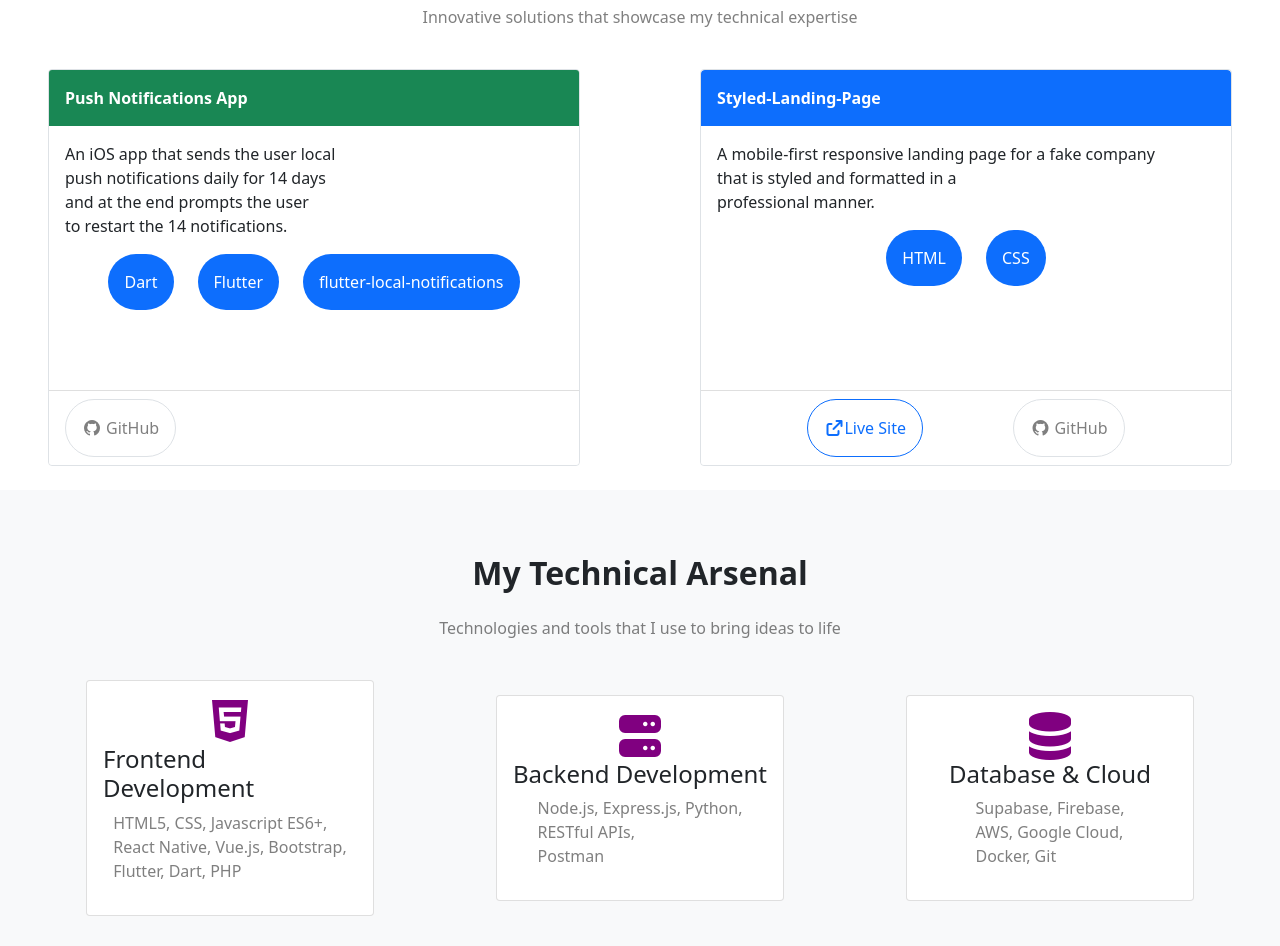
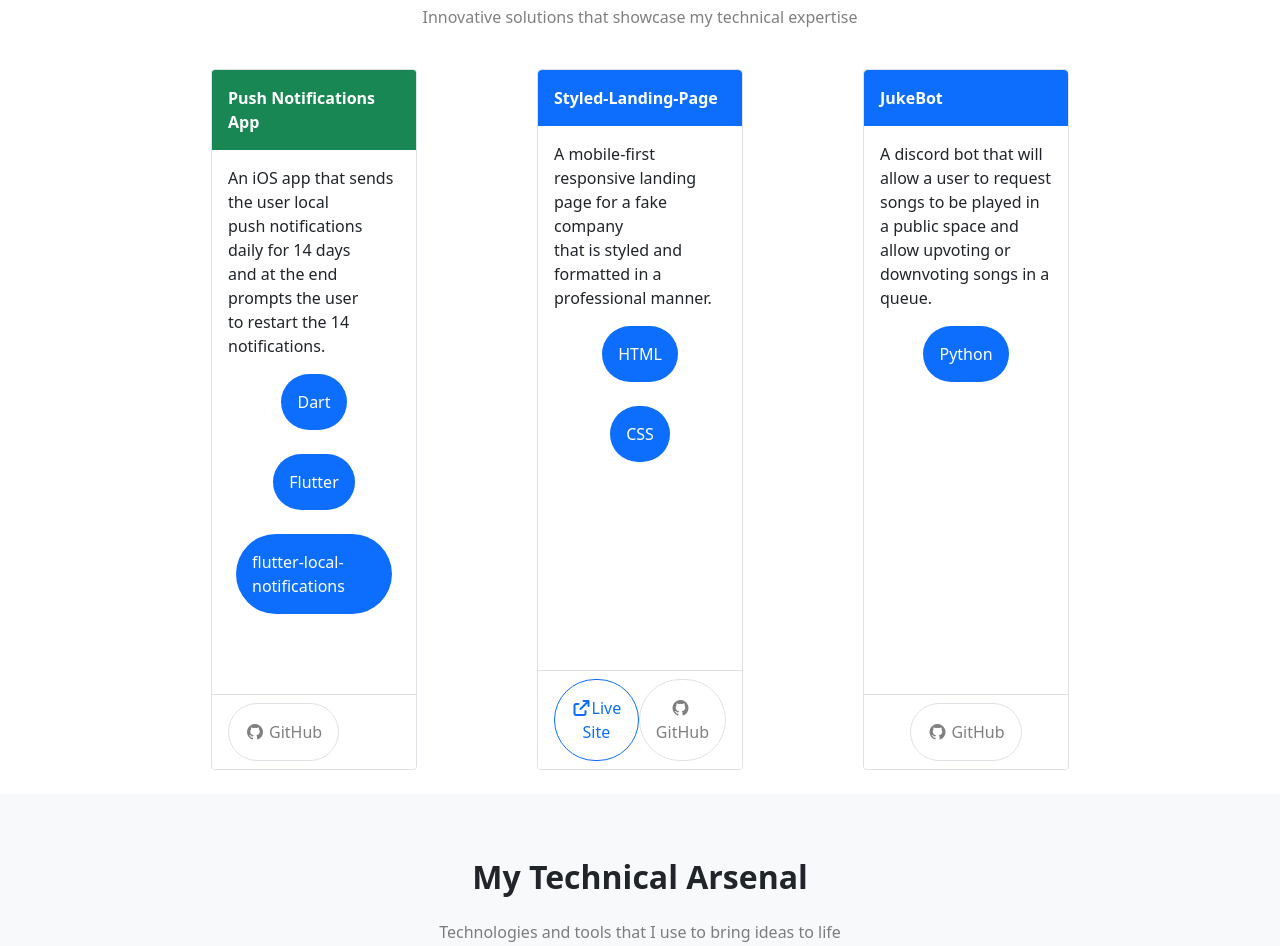
Before and after one commit to benj12/portfolio-website-bootstrap, a plain HTML site: page index.html in a window 1280 px wide. Shown: the part 781-1727 px from the top of the page. Drawn offline with nearby package versions, Linux system fonts and the light colour scheme.

Commit message:
Changed the layout for the projects section

```diff
--- a/index.html
+++ b/index.html
@@ -86,7 +86,7 @@
         <section id="projects">
             <h2 class="p-3 text-center fw-bold gradient-border-centered">Featured Projects</h2>
             <p class="text-center text-black-50 mx-2">Innovative solutions that showcase my technical expertise</p>
-            <div class="row row-cols-1 row-cols-md-2 g-4 align-items-stretch">
+            <div class="row row-cols-3 row-cols-md-4 g-4 justify-content-center align-items-stretch">
                 <div class="col">
                     <div class="card mx-5 my-4 rounded-4 border border-1 overflow-hidden h-100 d-flex flex-column">
                         <div class="bg-success text-white fw-bold rounded-top-4 p-3">
@@ -140,6 +140,29 @@
                         </div>
                     </div>
                 </div>
+                <div class="col">
+                    <!-- Card 2 -->
+                    <div class="card mx-5 my-4 rounded border border-1 h-100 overflow-hidden d-flex flex-column">
+                        <div class="bg-primary text-white fw-bold rounded-top p-3">
+                            JukeBot
+                        </div>
+                        <div class="card-body bg-white flex-grow-1">
+                            <p class="text-black">
+                                A discord bot that will allow a user to request songs to be played in a public space and allow upvoting or downvoting songs in a queue.
+                            </p>
+                            <div class="d-flex flex-wrap flex-lg-row justify-content-center gap-2">
+                                <p class="rounded-pill bg-primary text-white text-center p-3 mx-2">Python</p>
+                            </div>
+                        </div>
+                        <div class="card-footer bg-white mt-auto">
+                            <div class="d-flex flex-column flex-lg-row justify-content-evenly">
+                                <a href="https://github.com/benj12/JukeBot"
+                                    class="btn border w-40 rounded-pill text-black-50 border-dark-subtle p-3"><i
+                                        class="fa-brands fa-github me-1"></i>GitHub</a>
+                            </div>
+                        </div>
+                    </div>
+                </div>
 
             </div>
         </section>
```
